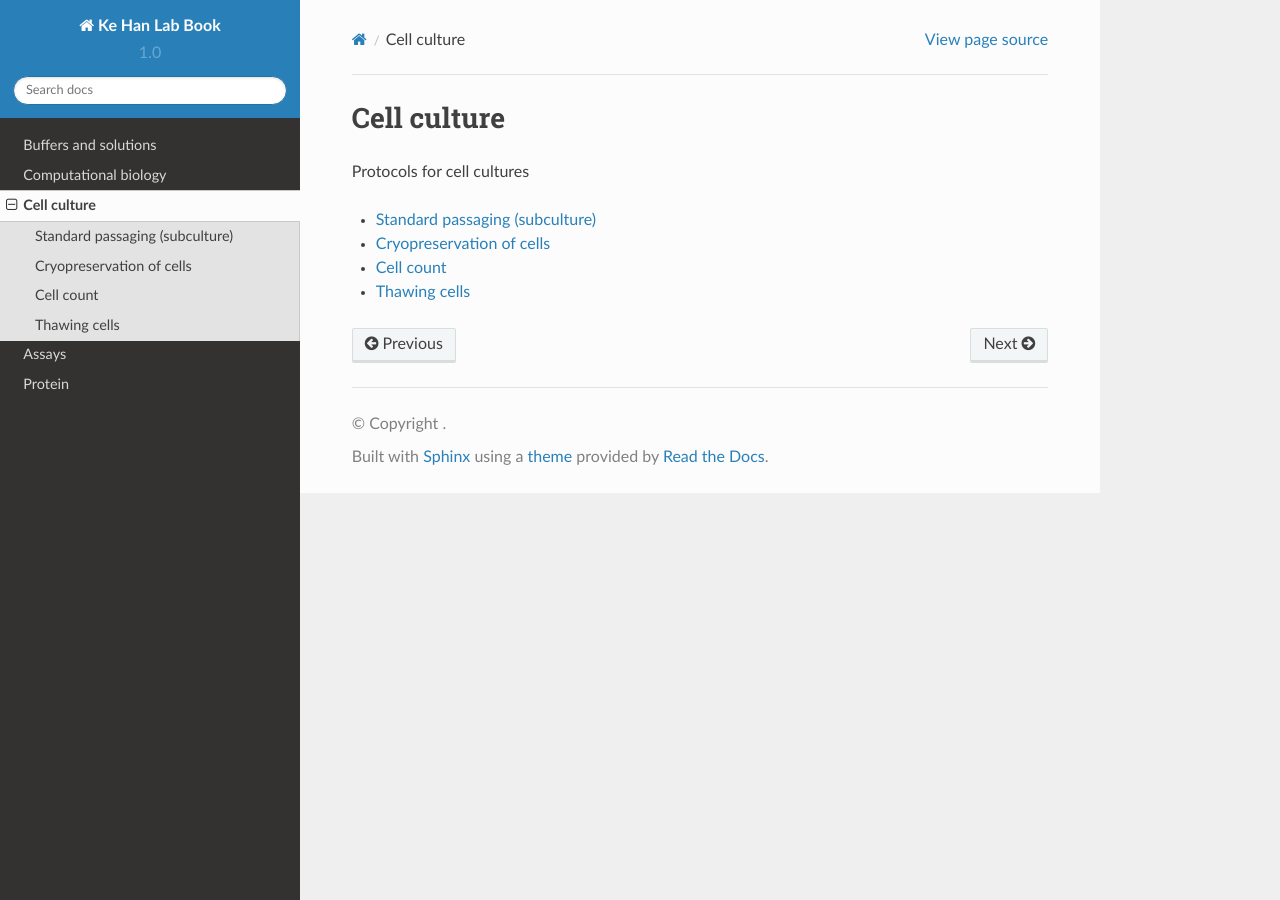
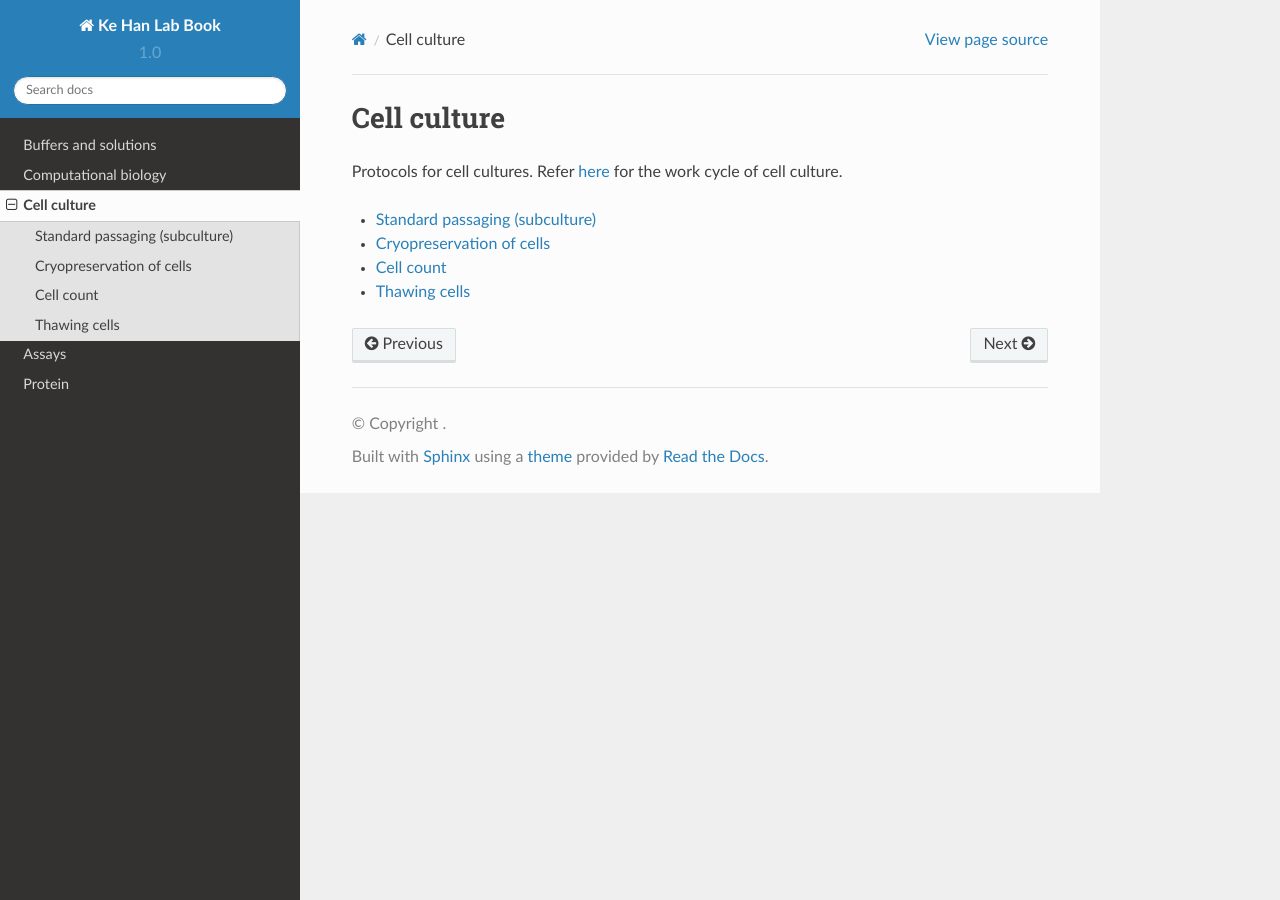
Before and after one commit to kehantan/labbook, a Sphinx documentation site: the page built from docs/cell_culture.rst, in a window 1280 px wide. Built offline with Sphinx 7.4.7 and the Read the Docs theme 2.0.0, drawn with Linux system fonts in a browser that asks for light colours.

Commit message:
Update cell_culture.rst

```diff
--- a/docs/cell_culture.rst
+++ b/docs/cell_culture.rst
@@ -1,7 +1,9 @@
 Cell culture
 ============
 
-Protocols for cell cultures
+Protocols for cell cultures.
+Refer `here <https://www.healthcare.nikon.com/en/ss/cell-image-lab/knowledge/process.html>`_ for the work cycle of cell culture.
+
 
 .. toctree::
    :maxdepth: 1
```
